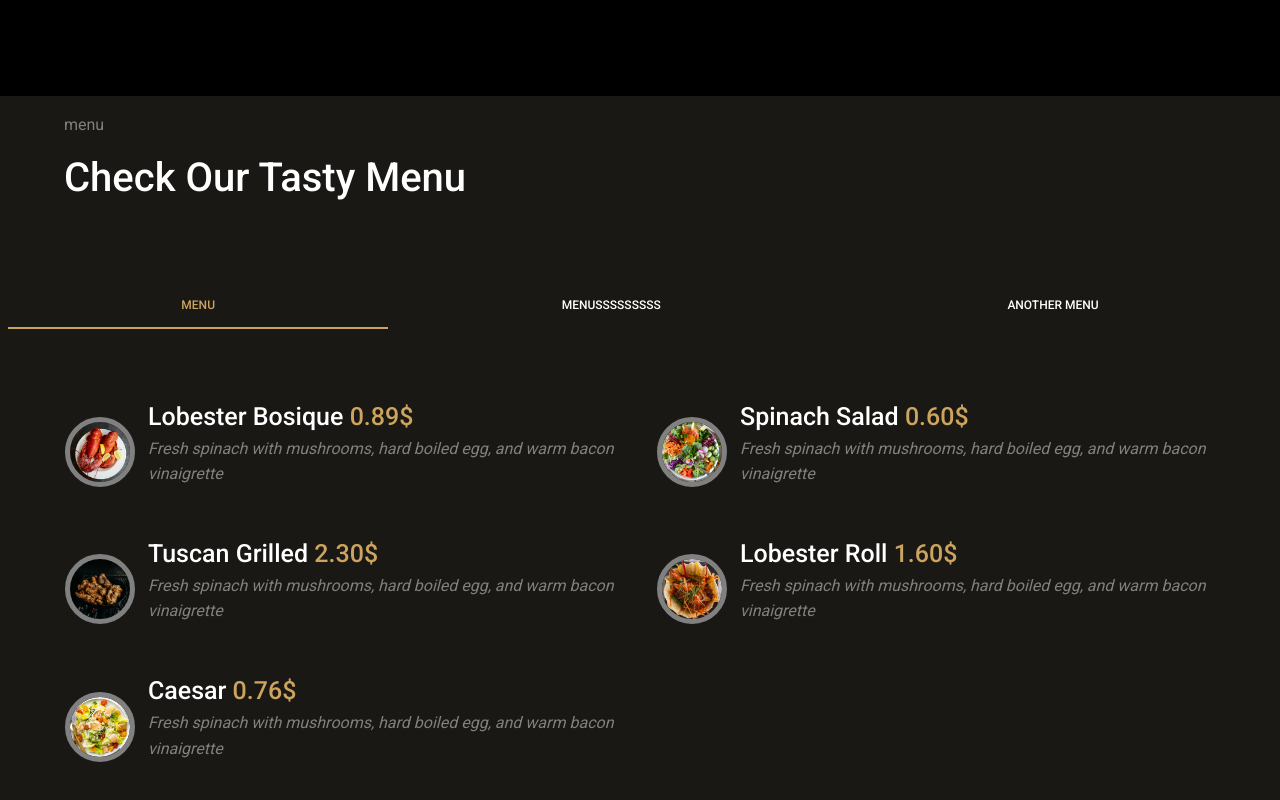
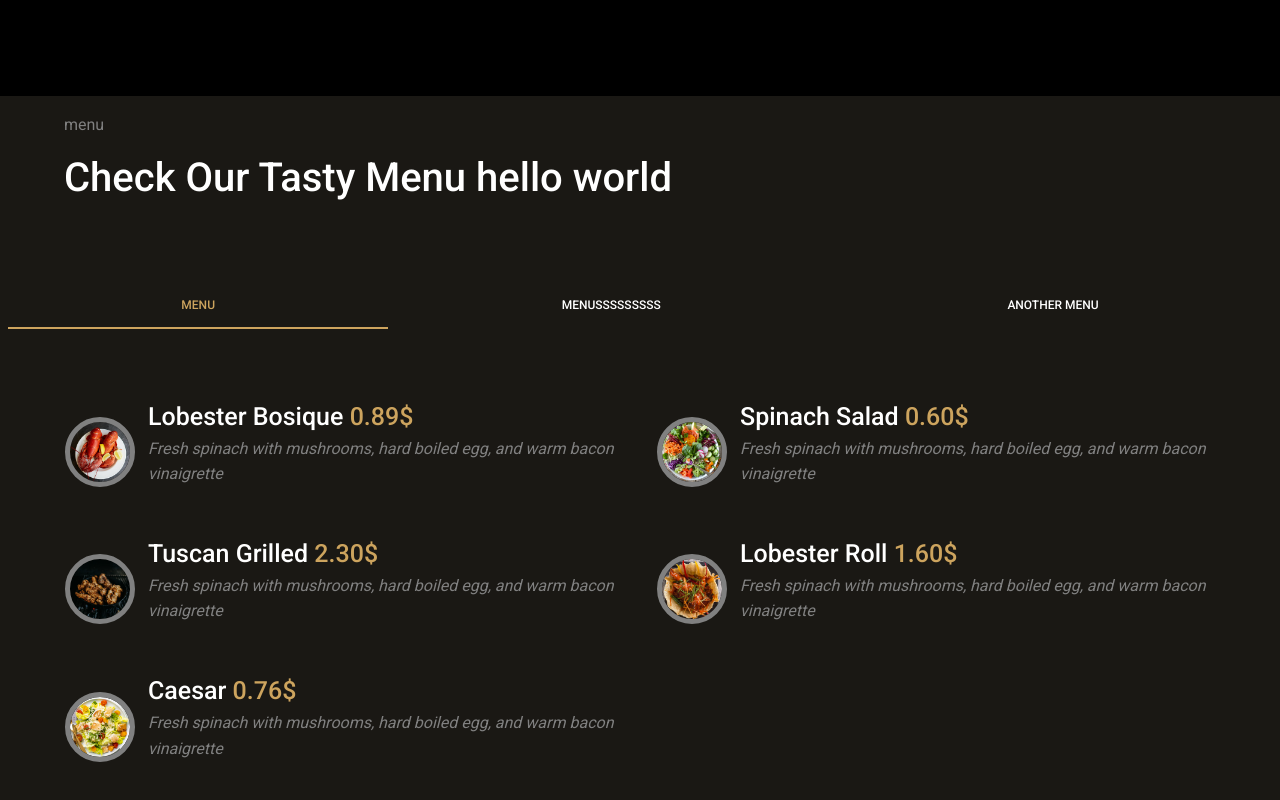
Before and after one commit to Asser257/hello4, a website: page index.html in a window 1280 px wide. Shown: the part 2352-3152 px from the top of the page. Drawn offline with nearby package versions, Linux system fonts and the light colour scheme; a web font is replaced by a local one.

Commit message:
first commit

```diff
--- a/index.html
+++ b/index.html
@@ -193,7 +193,7 @@
 <!-- Tabs navs -->
 <div class="m-5 p-3">
   <p style="color: gray;" class="">menu</p>
-  <h1>Check Our Tasty Menu</h1>
+  <h1>Check Our Tasty Menu hello world</h1>
 </div>
 <ul class="nav nav-tabs nav-fill mb-3 p-2" id="ex1" role="tablist">
   <li class="nav-item" role="presentation">
```
